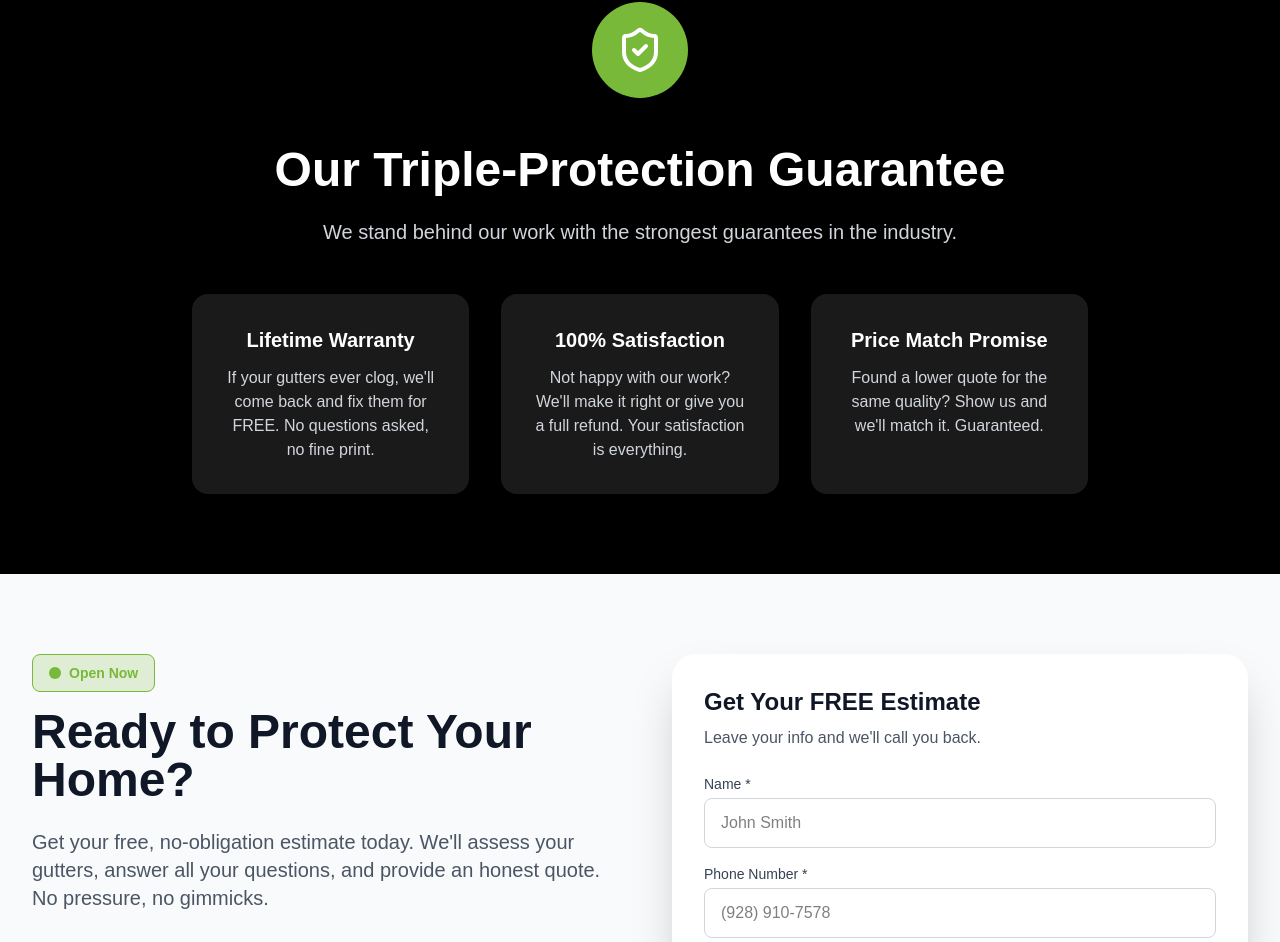
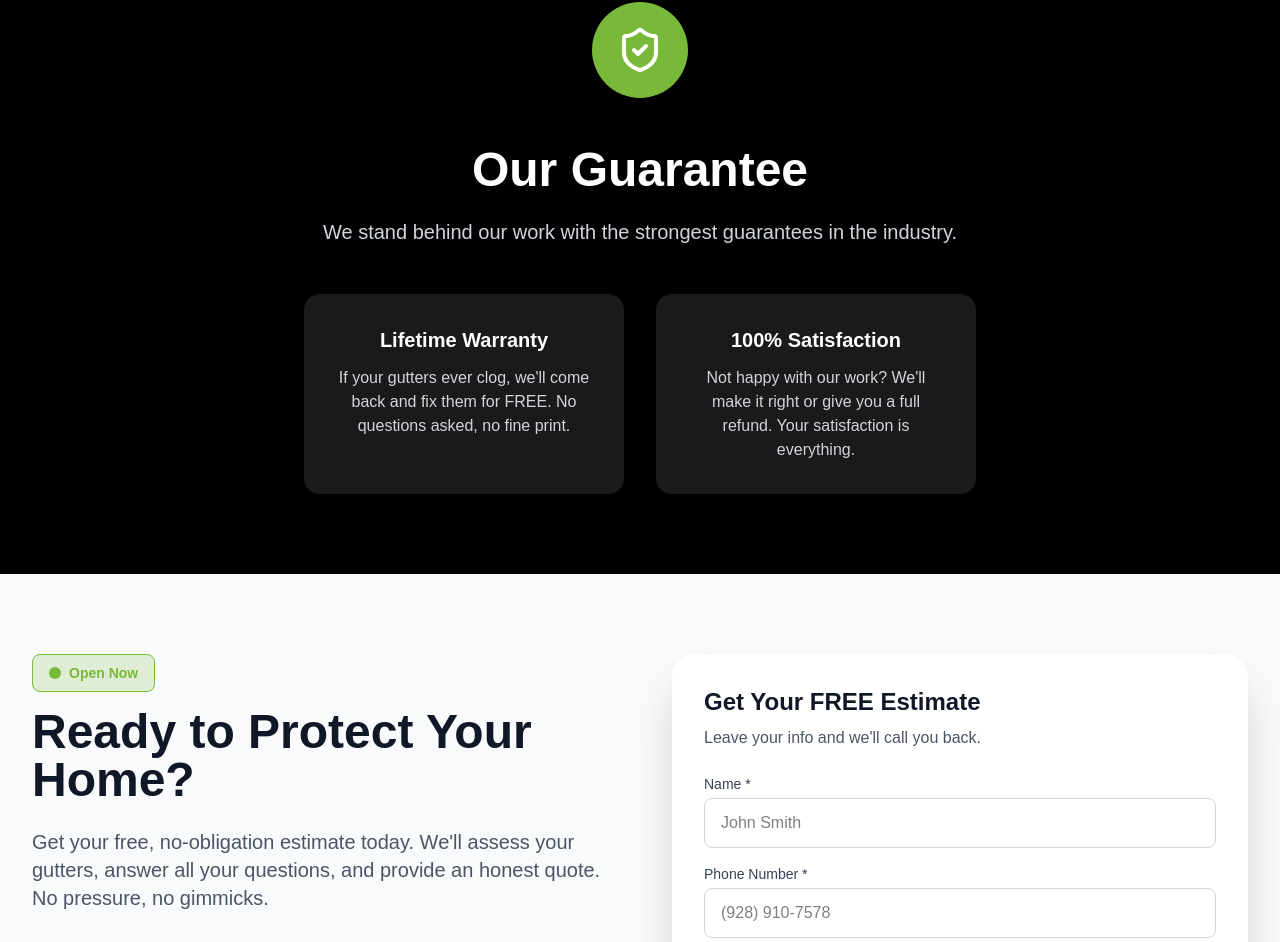
Before and after one commit to jj12343214324/prescottgutterguards, a Next.js app: page / in a window 1280 px wide. Shown: the part 4474-5416 px from the top of the page. Built offline with nearby package versions, Linux system fonts and the light colour scheme.

Commit message:
Remove price match promise from guarantee section

```diff
--- a/src/app/page.tsx
+++ b/src/app/page.tsx
@@ -447,13 +447,13 @@
           </div>
 
           <h2 className="text-3xl md:text-5xl font-bold mb-6">
-            Our Triple-Protection Guarantee
+            Our Guarantee
           </h2>
           <p className="text-xl text-gray-300 mb-12">
             We stand behind our work with the strongest guarantees in the industry.
           </p>
 
-          <div className="grid md:grid-cols-3 gap-8">
+          <div className="grid md:grid-cols-2 gap-8 max-w-2xl mx-auto">
             {[
               {
                 title: "Lifetime Warranty",
@@ -462,10 +462,6 @@
               {
                 title: "100% Satisfaction",
                 description: "Not happy with our work? We'll make it right or give you a full refund. Your satisfaction is everything.",
-              },
-              {
-                title: "Price Match Promise",
-                description: "Found a lower quote for the same quality? Show us and we'll match it. Guaranteed.",
               },
             ].map((guarantee, index) => (
               <div key={index} className="bg-white/10 backdrop-blur-sm p-8 rounded-2xl">
```
